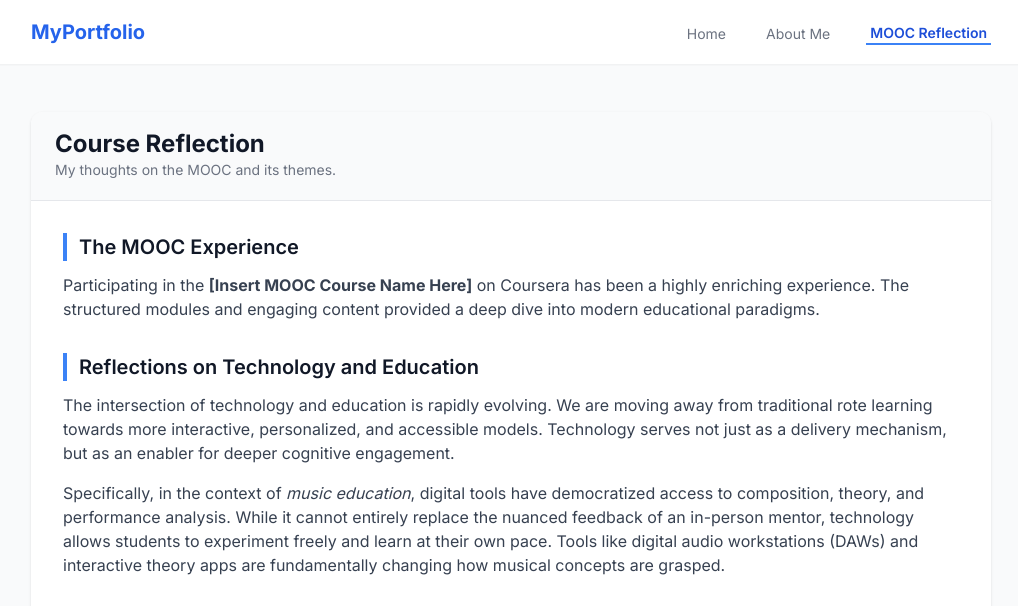
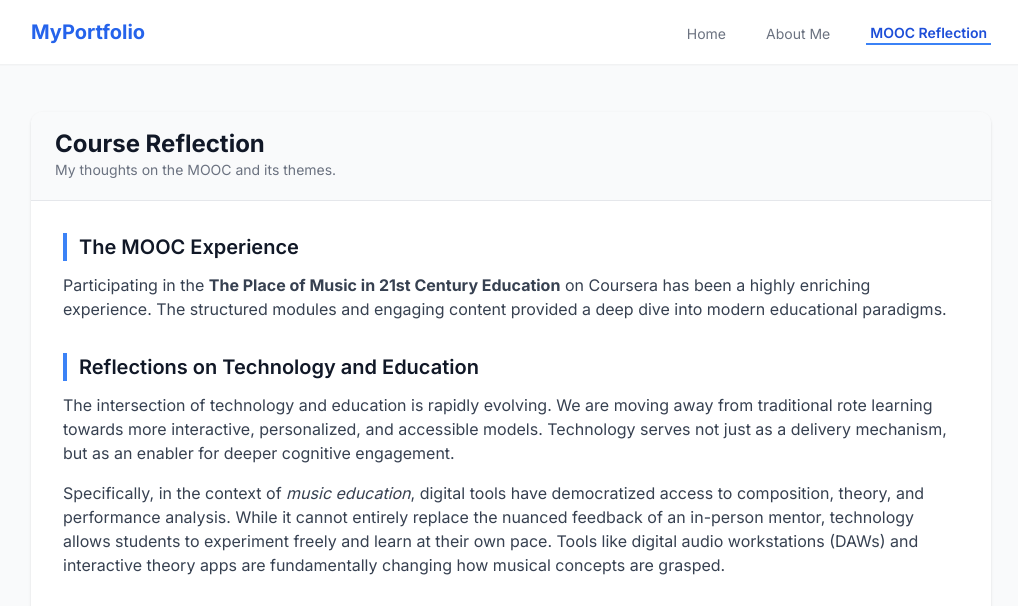
Before and after one commit to guptaaashna/coursera-aashna-work, a plain HTML site: page index.html in a window 1280 px wide. Both pictures are taken after a click on the button "MOOC Reflection". Shown: the top 606 px of the page, without its empty margins (129-1147 px from the left). Drawn offline with nearby package versions, Linux system fonts and the light colour scheme.

Commit message:
Update index.html

```diff
--- a/index.html
+++ b/index.html
@@ -140,7 +140,7 @@
                     <div class="prose max-w-none text-gray-700">
                         <h3 class="text-xl font-semibold text-gray-900 mb-3 border-l-4 border-blue-500 pl-3">The MOOC Experience</h3>
                         <p class="mb-4">
-                            Participating in the <strong>[Insert MOOC Course Name Here]</strong> on Coursera has been a highly enriching experience. The structured modules and engaging content provided a deep dive into modern educational paradigms.
+                            Participating in the <strong>The Place of Music in 21st Century Education</strong> on Coursera has been a highly enriching experience. The structured modules and engaging content provided a deep dive into modern educational paradigms.
                         </p>
 
                         <h3 class="text-xl font-semibold text-gray-900 mb-3 mt-8 border-l-4 border-blue-500 pl-3">Reflections on Technology and Education</h3>
```
